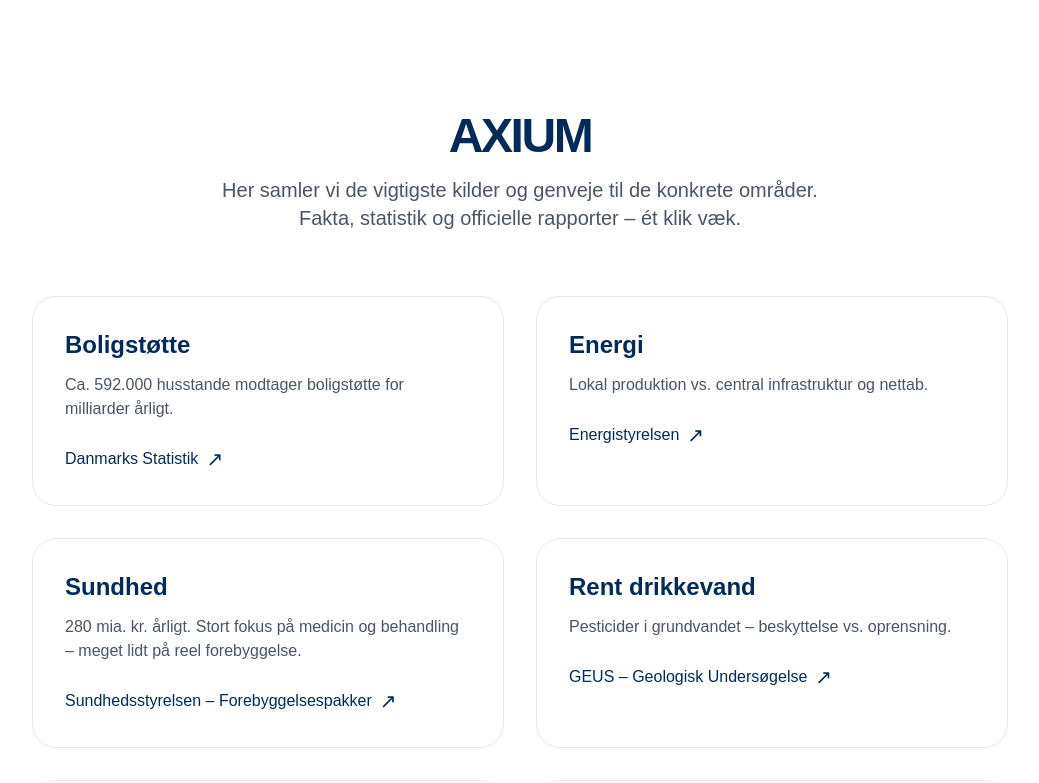
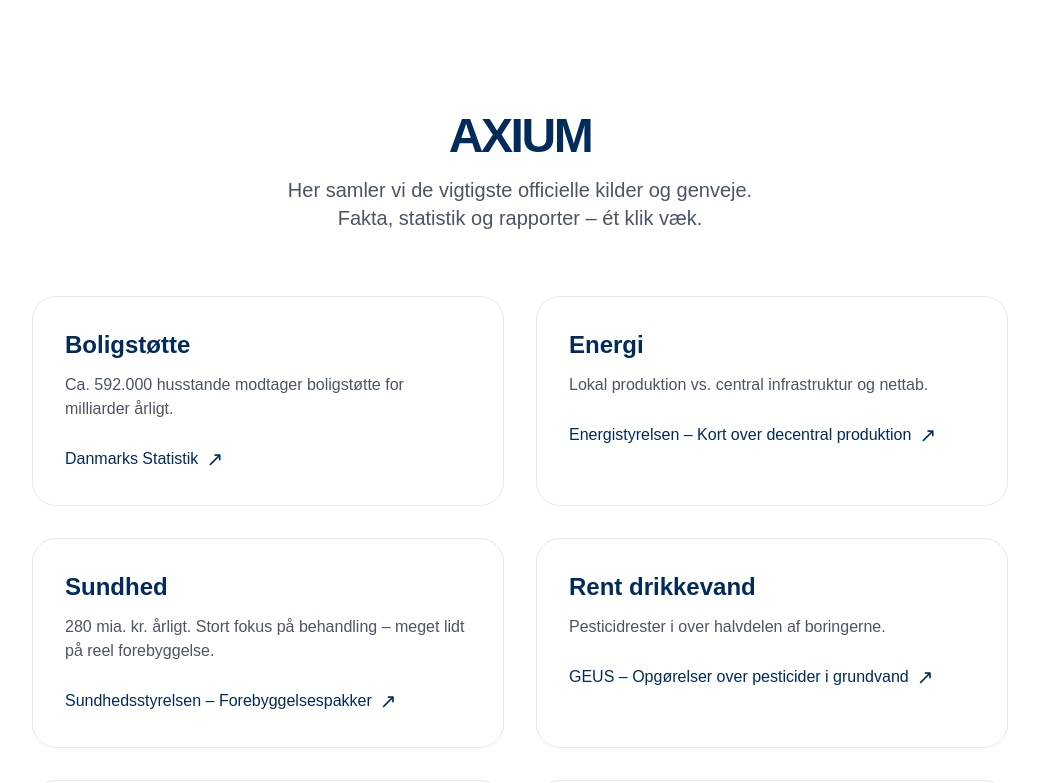
Before and after one commit to synlighed-nu/synlighed-nu-clean, a Next.js app: page /axium in a window 1280 px wide. Shown: the top 783 px of the page, without its empty margins (120-1159 px from the left). Built offline with nearby package versions, Linux system fonts and the light colour scheme.

Commit message:
Update page.tsx

```diff
--- a/app/axium/page.tsx
+++ b/app/axium/page.tsx
@@ -4,44 +4,55 @@
       <div className="max-w-5xl mx-auto px-6">
         <h1 className="text-5xl font-bold tracking-tighter text-center mb-4">AXIUM</h1>
         <p className="text-center text-xl text-gray-600 mb-16 max-w-2xl mx-auto">
-          Her samler vi de vigtigste kilder og genveje til de konkrete områder.<br />
-          Fakta, statistik og officielle rapporter – ét klik væk.
+          Her samler vi de vigtigste officielle kilder og genveje.<br />
+          Fakta, statistik og rapporter – ét klik væk.
         </p>
 
         <div className="grid md:grid-cols-2 gap-8">
 
-          <a href="https://www.dst.dk/da/Statistik/emner/sociale-forhold/social-stoette/boligstoette" target="_blank" className="group bg-white border border-gray-200 hover:border-[#002B5B] rounded-3xl p-8 transition-all">
+          {/* 1. Boligstøtte */}
+          <a href="https://www.dst.dk/da/Statistik/emner/sociale-forhold/social-stoette/boligstoette" target="_blank"
+             className="group bg-white border border-gray-200 hover:border-[#002B5B] rounded-3xl p-8 transition-all">
             <h3 className="font-semibold text-2xl mb-3">Boligstøtte</h3>
             <p className="text-gray-600 mb-6">Ca. 592.000 husstande modtager boligstøtte for milliarder årligt.</p>
             <div className="text-[#002B5B] font-medium flex items-center gap-2">Danmarks Statistik <span className="text-xl">↗</span></div>
           </a>
 
-          <a href="https://ens.dk/" target="_blank" className="group bg-white border border-gray-200 hover:border-[#002B5B] rounded-3xl p-8 transition-all">
+          {/* 2. Energi – nu meget mere præcist */}
+          <a href="https://ens.dk/analyser-og-statistik/download-faerdige-kort" target="_blank"
+             className="group bg-white border border-gray-200 hover:border-[#002B5B] rounded-3xl p-8 transition-all">
             <h3 className="font-semibold text-2xl mb-3">Energi</h3>
             <p className="text-gray-600 mb-6">Lokal produktion vs. central infrastruktur og nettab.</p>
-            <div className="text-[#002B5B] font-medium flex items-center gap-2">Energistyrelsen <span className="text-xl">↗</span></div>
+            <div className="text-[#002B5B] font-medium flex items-center gap-2">Energistyrelsen – Kort over decentral produktion <span className="text-xl">↗</span></div>
           </a>
 
-          {/* NY KORREKT SUNDHEDS-LINK */}
-          <a href="https://www.sst.dk/vidensbase/forebyggelse/forebyggelsespakker-og-undersoegelser/forebyggelses-pakker-til-kommunerne" target="_blank" className="group bg-white border border-gray-200 hover:border-[#002B5B] rounded-3xl p-8 transition-all">
+          {/* 3. Sundhed */}
+          <a href="https://www.sst.dk/vidensbase/forebyggelse/forebyggelsespakker-og-undersoegelser/forebyggelses-pakker-til-kommunerne" target="_blank"
+             className="group bg-white border border-gray-200 hover:border-[#002B5B] rounded-3xl p-8 transition-all">
             <h3 className="font-semibold text-2xl mb-3">Sundhed</h3>
-            <p className="text-gray-600 mb-6">280 mia. kr. årligt. Stort fokus på medicin og behandling – meget lidt på reel forebyggelse.</p>
+            <p className="text-gray-600 mb-6">280 mia. kr. årligt. Stort fokus på behandling – meget lidt på reel forebyggelse.</p>
             <div className="text-[#002B5B] font-medium flex items-center gap-2">Sundhedsstyrelsen – Forebyggelsespakker <span className="text-xl">↗</span></div>
           </a>
 
-          <a href="https://www.geus.dk/" target="_blank" className="group bg-white border border-gray-200 hover:border-[#002B5B] rounded-3xl p-8 transition-all">
+          {/* 4. Rent drikkevand */}
+          <a href="https://www.geus.dk/vandressourcer/vandkvalitet/grundvandskvalitet/opgoerelser" target="_blank"
+             className="group bg-white border border-gray-200 hover:border-[#002B5B] rounded-3xl p-8 transition-all">
             <h3 className="font-semibold text-2xl mb-3">Rent drikkevand</h3>
-            <p className="text-gray-600 mb-6">Pesticider i grundvandet – beskyttelse vs. oprensning.</p>
-            <div className="text-[#002B5B] font-medium flex items-center gap-2">GEUS – Geologisk Undersøgelse <span className="text-xl">↗</span></div>
+            <p className="text-gray-600 mb-6">Pesticidrester i over halvdelen af boringerne.</p>
+            <div className="text-[#002B5B] font-medium flex items-center gap-2">GEUS – Opgørelser over pesticider i grundvand <span className="text-xl">↗</span></div>
           </a>
 
-          <a href="https://uibm.dk/" target="_blank" className="group bg-white border border-gray-200 hover:border-[#002B5B] rounded-3xl p-8 transition-all">
+          {/* 5. Udlændingepolitik */}
+          <a href="https://uibm.dk/" target="_blank"
+             className="group bg-white border border-gray-200 hover:border-[#002B5B] rounded-3xl p-8 transition-all">
             <h3 className="font-semibold text-2xl mb-3">Udlændingepolitik</h3>
             <p className="text-gray-600 mb-6">Samlede omkostninger og incitamenter på lang sigt.</p>
             <div className="text-[#002B5B] font-medium flex items-center gap-2">Udlændinge- og Integrationsministeriet <span className="text-xl">↗</span></div>
           </a>
 
-          <a href="https://rigsrevisionen.dk/" target="_blank" className="group bg-white border border-gray-200 hover:border-[#002B5B] rounded-3xl p-8 transition-all">
+          {/* 6. Offentlig administration */}
+          <a href="https://rigsrevisionen.dk/" target="_blank"
+             className="group bg-white border border-gray-200 hover:border-[#002B5B] rounded-3xl p-8 transition-all">
             <h3 className="font-semibold text-2xl mb-3">Offentlig administration</h3>
             <p className="text-gray-600 mb-6">Hvor stor en del går til proces og kontrol frem for reel værdi?</p>
             <div className="text-[#002B5B] font-medium flex items-center gap-2">Rigsrevisionen <span className="text-xl">↗</span></div>
```
